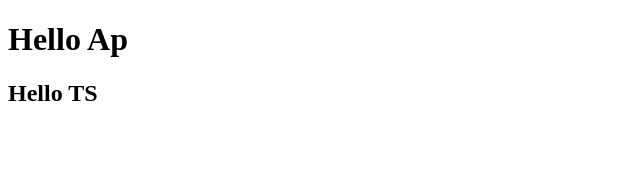
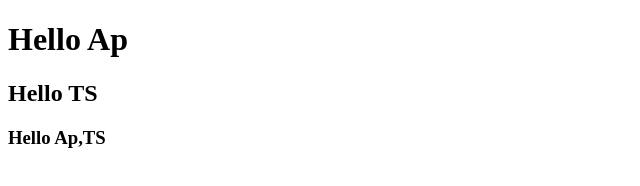
Before and after one commit to manikyamreddy735/Git_merge_practice, a plain HTML site: page index.html in a window 1280 px wide. Shown: the whole page, without its empty margins (0-640 px from the left). Drawn offline with Linux system fonts and the light colour scheme.

Commit message:
Added the line to leela

```diff
--- a/index.html
+++ b/index.html
@@ -8,5 +8,6 @@
 <body>
     <h1>Hello Ap </h1>
     <h2>Hello TS</h2>
+    <h3>Hello Ap,TS</h3>
 </body>
 </html>
```
